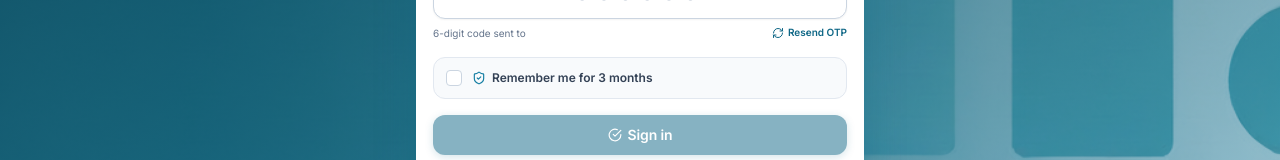
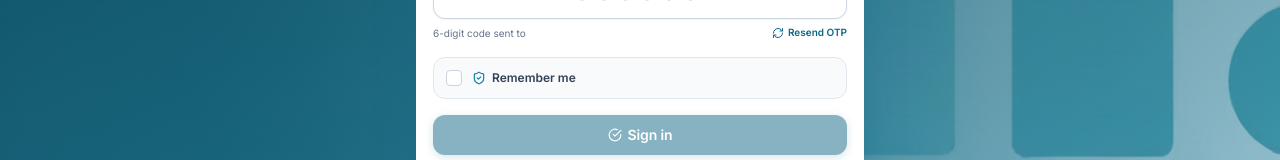
Before and after one commit to vaidyahealth9-arch/PHR-FRONTEND, a React (Vite) app: page /otp in a window 1280 px wide. Shown: the part 396-556 px from the top of the page. Built offline with nearby package versions, Linux system fonts and the light colour scheme; no server answers.

Commit message:
fix: simplify remember me label to just Remember me

```diff
--- a/src/pages/Login.tsx
+++ b/src/pages/Login.tsx
@@ -290,7 +290,7 @@
                     </div>
                     <div className="flex items-center gap-1.5">
                       <ShieldCheck className="w-3.5 h-3.5 text-primary-600" />
-                      <span className="text-xs font-semibold text-slate-700">Remember me for 3 months</span>
+                      <span className="text-xs font-semibold text-slate-700">Remember me</span>
                     </div>
                   </label>
                 </div>
```
